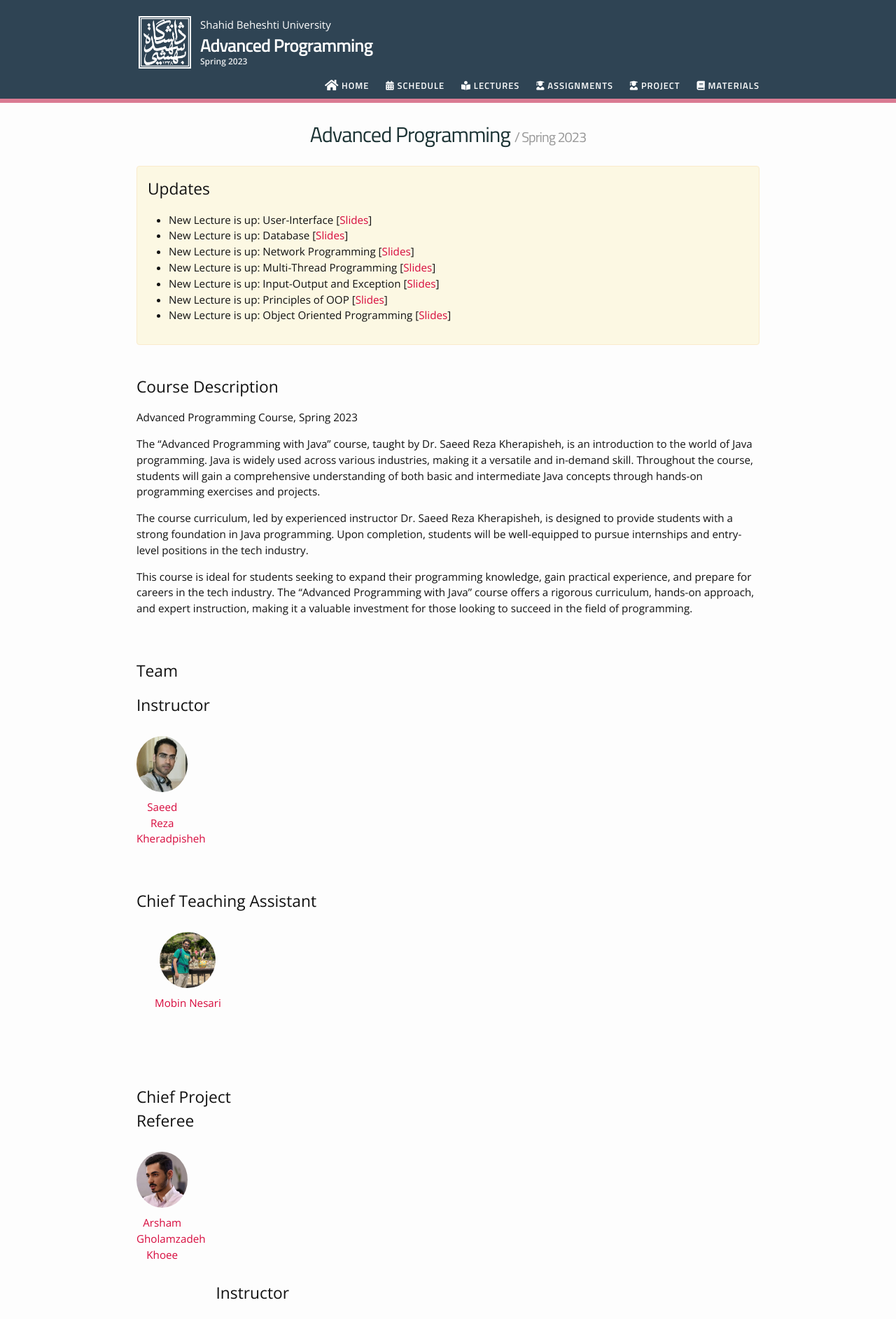
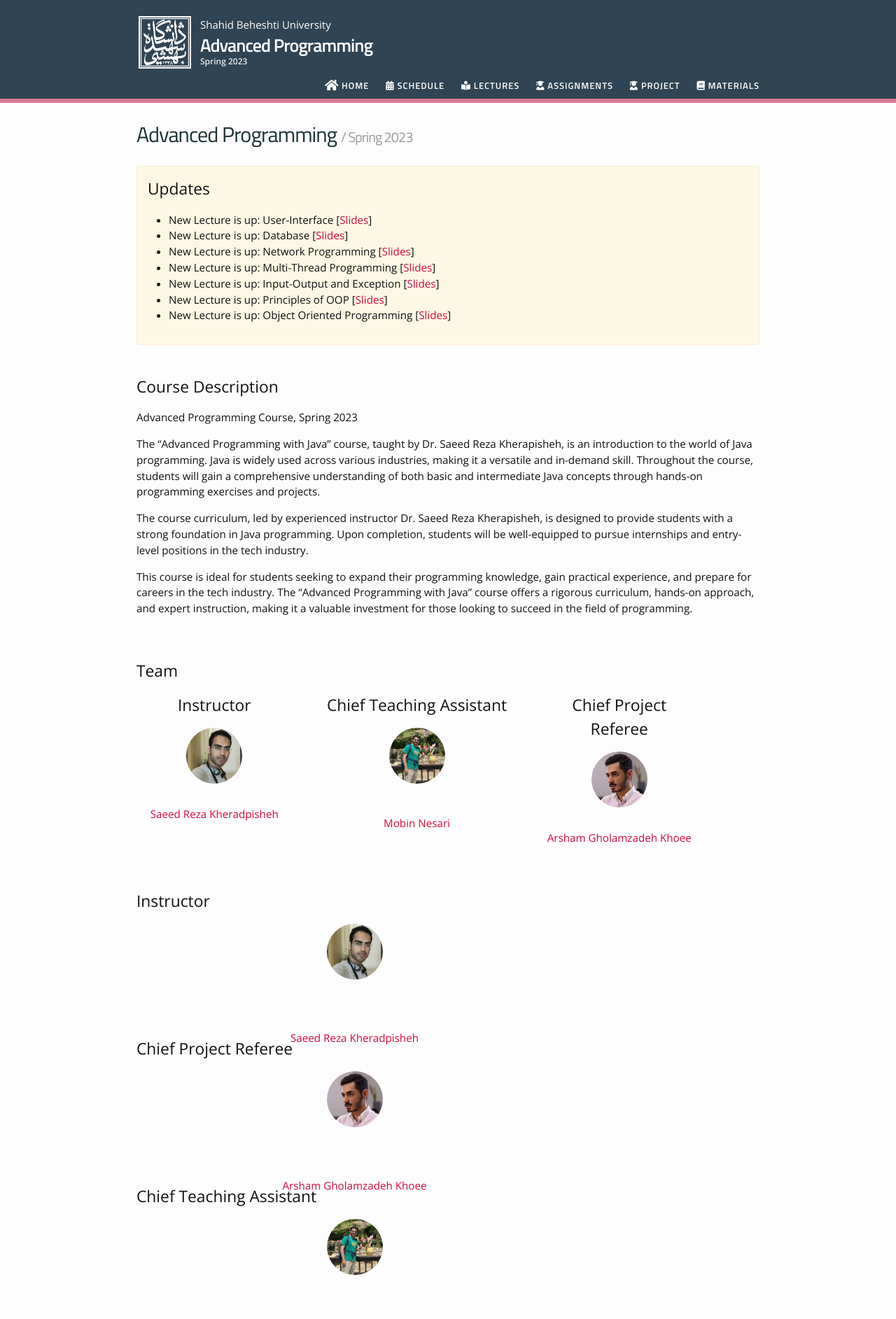
Before and after one commit to MobinNesari81/CS-AP, a Jekyll site: the page built from index.md, in a window 1280 px wide. Shown: the top 1885 px of the page at 70% size. Built offline with Jekyll 4.4.1, drawn with Linux system fonts in a browser that asks for light colours; nearby versions of some CDN libraries.

Commit message:
Arranging team picture

```diff
--- a/_sass/_base.scss
+++ b/_sass/_base.scss
@@ -412,14 +412,18 @@ a.tosu {
 }
 
 .image--cover-container {
-    width: 33%;
-    float: left;
+    // width: 33%;
+    // float: left;
     text-align: center;
-    margin: 0px;
-    margin-right: 40px;
+    margin: auto;
+    // margin-right: 40px;
     height: 18vh;
-    margin-top: 12px;
-    margin-bottom: 35px;
+    // margin-top: 12px;
+    // margin-bottom: 35px;
+
+    p {
+        margin-top: 10%;
+    }
 }
 
 .image--cover {
@@ -520,23 +524,24 @@ a.tosu {
 }
 
 #leftbox {
-    // float:left;
+    float:left;
     width:25%;
     height:280px;
-    // text-align: center;
+    text-align: center;
 }
 #middlebox{
-    // float:left;
-    width:50%;
+    float:left;
+    width:40%;
     height:280px;
-    // text-align: center;
+    text-align: center;
 }
 #rightbox{
-    // float:right;
+    float:left;
     width:25%;
     height:280px;
-    // text-align: center;
+    text-align: center;
 }
-h1{
-    text-align:center;
-}
+
+// h1{
+//     text-align:center;
+// }
```
